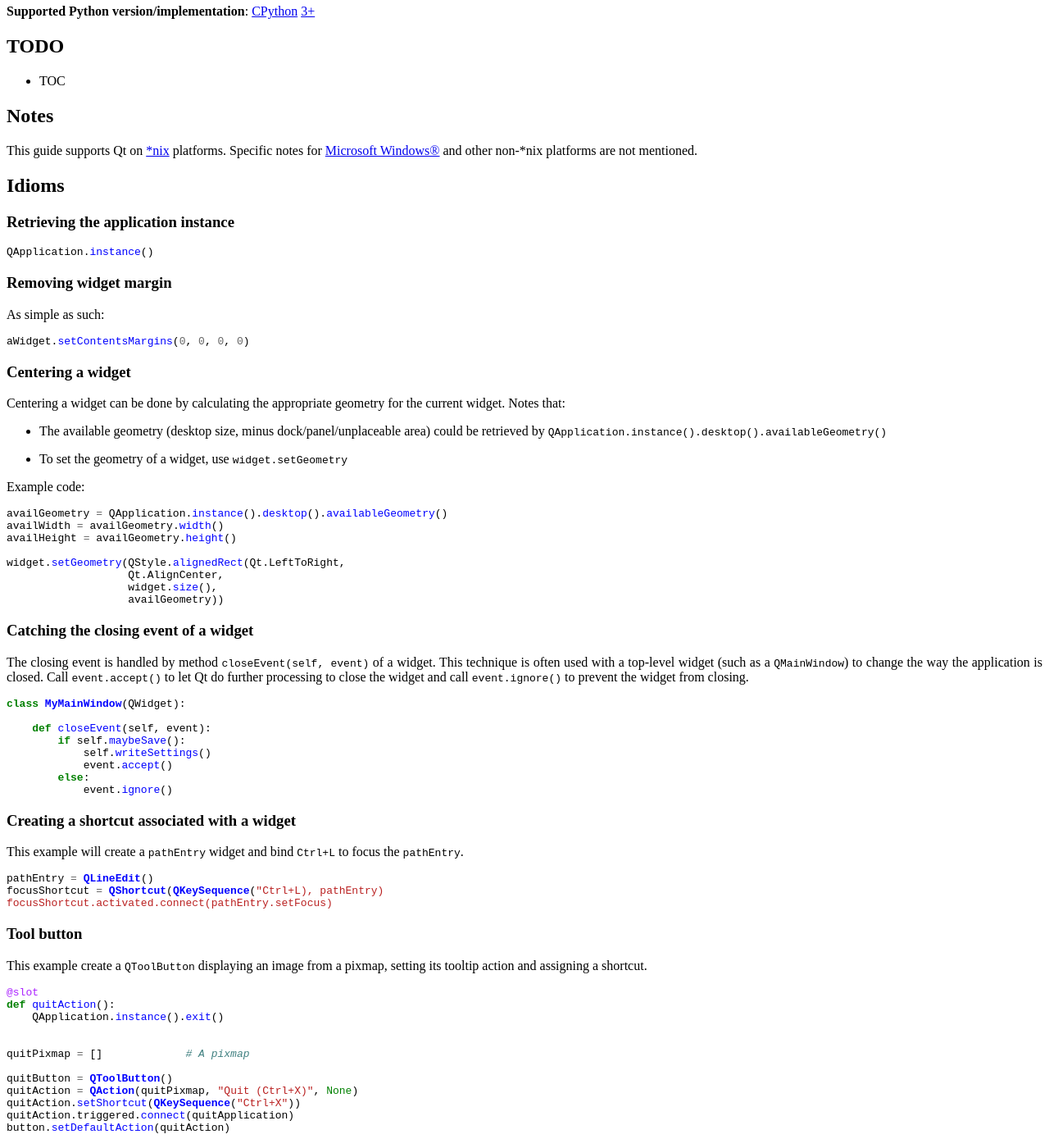
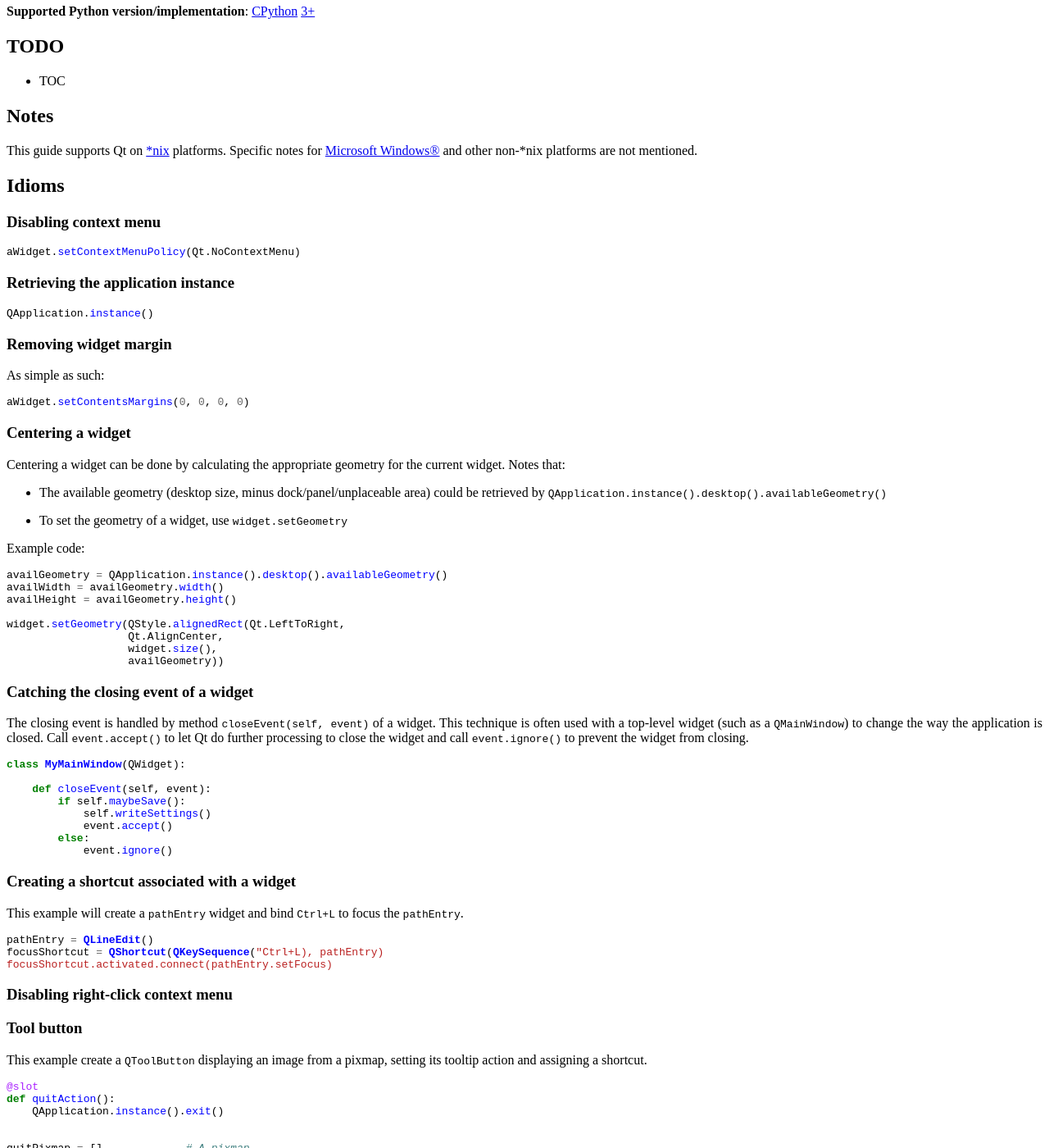
Before and after one commit to cmpitg/cmpitg.github.com, a Jekyll site: the page built from guides/pyside.md, in a window 1280 px wide and 1400 px high, scrolled down 299 px. Shown: the whole window at 82% size. Built offline with Jekyll 4.4.1, drawn with Linux system fonts in a browser that asks for light colours; Markdown is read by kramdown in place of the engine named in the settings; comment, search, counter and statistics services are not loaded.

Commit message:
How to disable context menu in PySide

````diff
--- a/guides/pyside.md
+++ b/guides/pyside.md
@@ -20,6 +20,12 @@ last_updated: Thu, 13 Jun 2013 23:39:51 +0700
 This guide supports Qt on [\*nix](http://en.wikipedia.org/wiki/Unix-like) platforms.  Specific notes for [Microsoft Windows®](http://en.wikipedia.org/wiki/Microsoft_Windows) and other non-\*nix platforms are not mentioned.
 
 ## Idioms
+
+### Disabling context menu
+
+```python
+aWidget.setContextMenuPolicy(Qt.NoContextMenu)
+```
 
 ### Retrieving the application instance
 
@@ -80,6 +86,10 @@ pathEntry = QLineEdit()
 focusShortcut = QShortcut(QKeySequence("Ctrl+L), pathEntry)
 focusShortcut.activated.connect(pathEntry.setFocus)
 ```
+
+### Disabling right-click context menu
+
+
 
 ### Tool button
 
````
